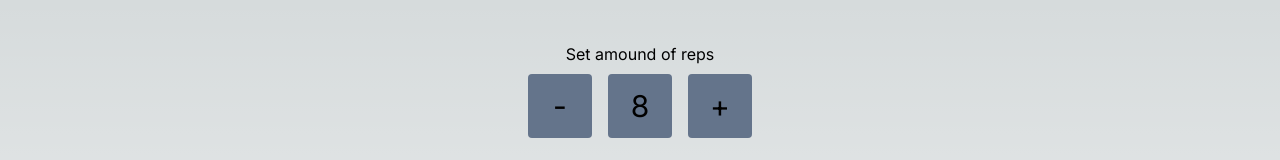
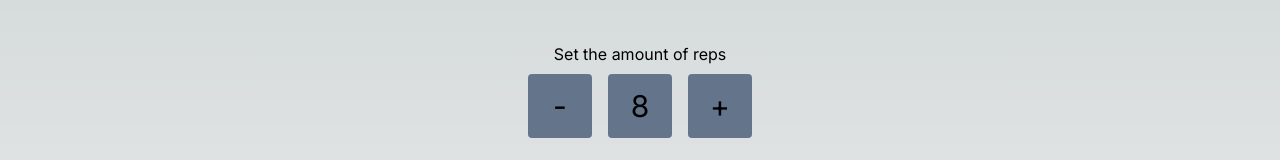
Before and after one commit to begiedz/pushups-counter, a Next.js app: page / in a window 1280 px wide. Shown: the top 160 px of the page. Built offline with nearby package versions, Linux system fonts and the light colour scheme.

Commit message:
fix typo

```diff
--- a/components/reps-button.tsx
+++ b/components/reps-button.tsx
@@ -7,7 +7,7 @@ const RepsButton = ({ repsInSet, setRepsInSet }: RepsButtonProps) => {
   const decrement = () => setRepsInSet(repsInSet > 1 ? repsInSet - 1 : 1)
   return (
     <section className="text-center space-y-2">
-      <p>Set amound of reps</p>
+      <p>Set the amount of reps</p>
       <div className="flex gap-4 *:bg-slate-500 *:rounded *:p-3 *:text-3xl *:size-16 *:flex *:items-center *:justify-center">
         <button onClick={decrement}>-</button>
         <div>{repsInSet}</div>
```
